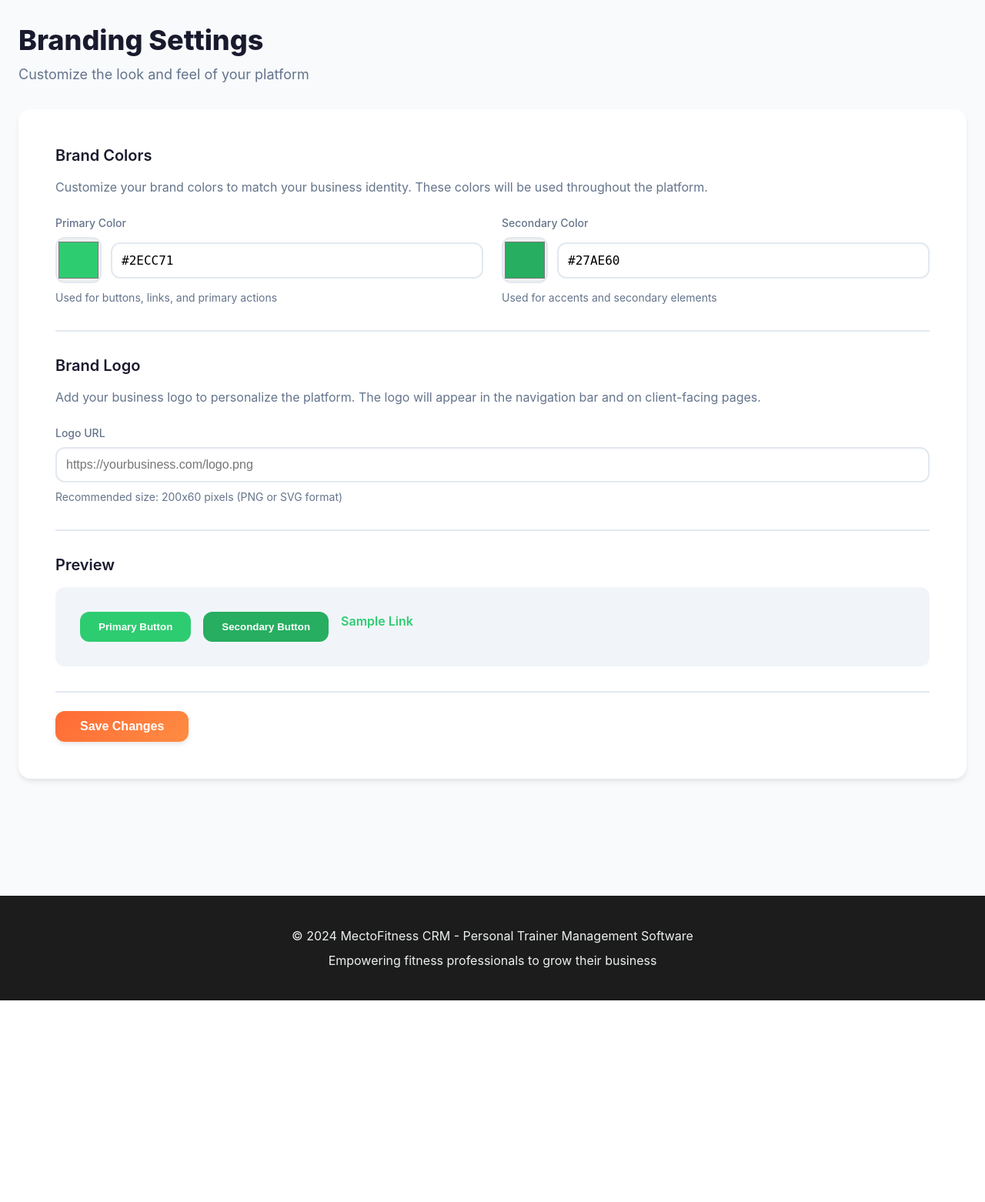
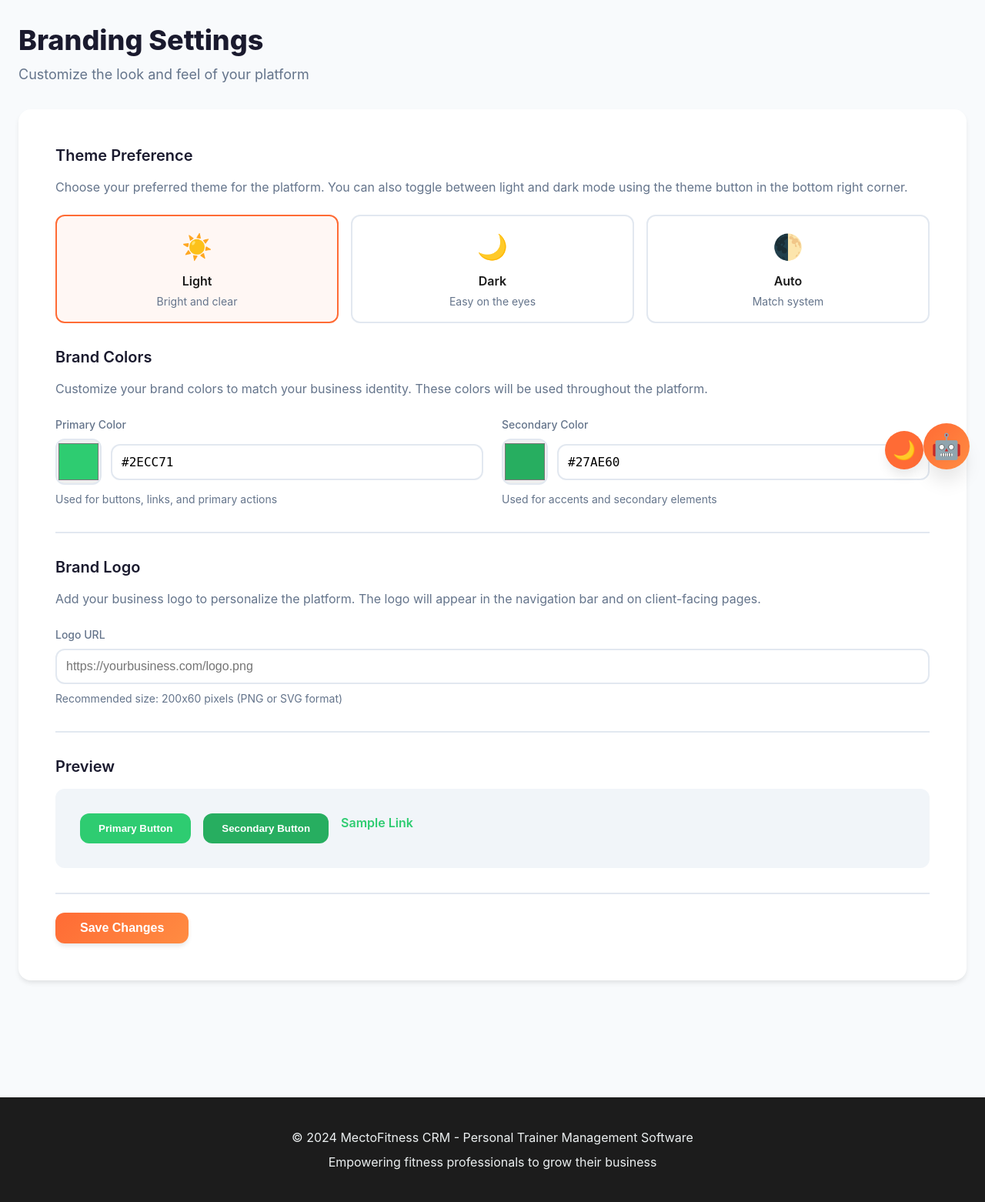
Before and after one commit to JonSvitna/MectofitnessCRM, a Flask app: page /settings/branding in a window 1280 px wide. Shown: the part 170-1732 px from the top of the page at 77% size. Before the commit the page ends 1470 px from the top, so only its background shows below. Run offline with Flask 3, Linux system fonts and the light colour scheme; the visitor is signed in with stand-in values (Sample User, id 1); data comes from the database, SQL or seed files in the repository.

Commit message:
Add light/dark theme system with user preferences
Co-authored-by: JonSvitna <190561461+JonSvitna@users.noreply.github.com>

```diff
--- a/app/models/settings.py
+++ b/app/models/settings.py
@@ -50,6 +50,9 @@ class TrainerSettings(db.Model):
     # Branding
     primary_color = db.Column(db.String(7), default='#2ECC71')
     secondary_color = db.Column(db.String(7), default='#27AE60')
+
+    # Theme Preference
+    theme_preference = db.Column(db.String(10), default='light')  # 'light', 'dark', or 'auto'
 
     # Timestamps
     created_at = db.Column(db.DateTime, default=datetime.utcnow)
--- a/app/routes/settings.py
+++ b/app/routes/settings.py
@@ -1,5 +1,5 @@
 """Settings and configuration routes."""
-from flask import Blueprint, render_template, redirect, url_for, flash, request
+from flask import Blueprint, render_template, redirect, url_for, flash, request, jsonify
 from flask_login import login_required, current_user
 from app import db
 from app.models.settings import TrainerSettings
@@ -235,9 +235,34 @@ def branding():
         settings.primary_color = request.form.get('primary_color', '#2ECC71')
         settings.secondary_color = request.form.get('secondary_color', '#27AE60')
         settings.business_logo_url = request.form.get('business_logo_url')
+        settings.theme_preference = request.form.get('theme_preference', 'light')
 
         db.session.commit()
         flash('Branding settings updated!', 'success')
         return redirect(url_for('settings.branding'))
 
     return render_template('settings/branding.html', settings=settings)
+
+
+@bp.route('/update-theme', methods=['POST'])
+@login_required
+def update_theme():
+    """Update user's theme preference via API."""
+    try:
+        data = request.get_json()
+        theme = data.get('theme', 'light')
+
+        if theme not in ['light', 'dark', 'auto']:
+            return jsonify({'success': False, 'error': 'Invalid theme'}), 400
+
+        settings = TrainerSettings.query.filter_by(trainer_id=current_user.id).first()
+        if not settings:
+            settings = TrainerSettings(trainer_id=current_user.id)
+            db.session.add(settings)
+
+        settings.theme_preference = theme
+        db.session.commit()
+
+        return jsonify({'success': True, 'theme': theme})
+    except Exception as e:
+        return jsonify({'success': False, 'error': str(e)}), 500
--- /dev/null
+++ b/app/static/css/theme.css
@@ -0,0 +1,437 @@
+/**
+ * MectoFitness CRM - Light & Dark Theme System
+ * Provides consistent theming with user-selectable light/dark modes
+ */
+
+/* ===== DEFAULT THEME (LIGHT) ===== */
+:root {
+    /* Theme Colors - Light Mode */
+    --theme-bg-primary: #FFFFFF;
+    --theme-bg-secondary: #F8FAFC;
+    --theme-bg-tertiary: #F1F5F9;
+    --theme-bg-elevated: #FFFFFF;
+
+    --theme-text-primary: #1A1A2E;
+    --theme-text-secondary: #64748B;
+    --theme-text-tertiary: #94A3B8;
+    --theme-text-inverse: #FFFFFF;
+
+    --theme-border-light: #E2E8F0;
+    --theme-border-medium: #CBD5E1;
+    --theme-border-strong: #94A3B8;
+
+    --theme-input-bg: #FFFFFF;
+    --theme-input-text: #1A1A2E;
+    --theme-input-border: #E2E8F0;
+    --theme-input-border-focus: #FF6B35;
+    --theme-input-placeholder: #94A3B8;
+
+    --theme-card-bg: #FFFFFF;
+    --theme-card-border: #E2E8F0;
+    --theme-card-shadow: 0 4px 6px -1px rgba(0, 0, 0, 0.1);
+
+    /* Brand Colors - Remain constant across themes */
+    --brand-primary: #FF6B35;
+    --brand-secondary: #004E89;
+    --brand-accent: #1AE5BE;
+    --brand-dark: #1A1A2E;
+    --brand-gold: #FFD700;
+
+    /* Semantic Colors */
+    --color-success: #10B981;
+    --color-warning: #F59E0B;
+    --color-danger: #EF4444;
+    --color-info: #3B82F6;
+
+    /* Shadows */
+    --shadow-xs: 0 1px 2px 0 rgba(0, 0, 0, 0.05);
+    --shadow-sm: 0 2px 4px -1px rgba(0, 0, 0, 0.06);
+    --shadow-md: 0 4px 6px -1px rgba(0, 0, 0, 0.1);
+    --shadow-lg: 0 10px 15px -3px rgba(0, 0, 0, 0.1);
+    --shadow-xl: 0 20px 25px -5px rgba(0, 0, 0, 0.1);
+}
+
+/* ===== DARK THEME ===== */
+[data-theme="dark"] {
+    /* Theme Colors - Dark Mode */
+    --theme-bg-primary: #0F172A;
+    --theme-bg-secondary: #1E293B;
+    --theme-bg-tertiary: #334155;
+    --theme-bg-elevated: #1E293B;
+
+    --theme-text-primary: #F1F5F9;
+    --theme-text-secondary: #CBD5E1;
+    --theme-text-tertiary: #94A3B8;
+    --theme-text-inverse: #0F172A;
+
+    --theme-border-light: #334155;
+    --theme-border-medium: #475569;
+    --theme-border-strong: #64748B;
+
+    --theme-input-bg: #1E293B;
+    --theme-input-text: #F1F5F9;
+    --theme-input-border: #475569;
+    --theme-input-border-focus: #FF6B35;
+    --theme-input-placeholder: #64748B;
+
+    --theme-card-bg: #1E293B;
+    --theme-card-border: #334155;
+    --theme-card-shadow: 0 4px 6px -1px rgba(0, 0, 0, 0.3);
+
+    /* Shadows adjusted for dark mode */
+    --shadow-xs: 0 1px 2px 0 rgba(0, 0, 0, 0.3);
+    --shadow-sm: 0 2px 4px -1px rgba(0, 0, 0, 0.4);
+    --shadow-md: 0 4px 6px -1px rgba(0, 0, 0, 0.5);
+    --shadow-lg: 0 10px 15px -3px rgba(0, 0, 0, 0.6);
+    --shadow-xl: 0 20px 25px -5px rgba(0, 0, 0, 0.7);
+}
+
+/* ===== APPLY THEME TO BODY ===== */
+body {
+    background-color: var(--theme-bg-secondary);
+    color: var(--theme-text-primary);
+    transition: background-color 0.3s ease, color 0.3s ease;
+}
+
+/* ===== FORM CONTROLS ===== */
+.form-control {
+    background-color: var(--theme-input-bg) !important;
+    color: var(--theme-input-text) !important;
+    border-color: var(--theme-input-border) !important;
+    transition: border-color 0.3s ease, background-color 0.3s ease;
+}
+
+.form-control::placeholder {
+    color: var(--theme-input-placeholder) !important;
+    opacity: 1;
+}
+
+.form-control:focus {
+    border-color: var(--theme-input-border-focus) !important;
+    box-shadow: 0 0 0 3px rgba(255, 107, 53, 0.1) !important;
+}
+
+/* ===== CARDS ===== */
+.card, .form-container, .stat-card {
+    background-color: var(--theme-card-bg) !important;
+    border-color: var(--theme-card-border) !important;
+    box-shadow: var(--theme-card-shadow) !important;
+    transition: background-color 0.3s ease, border-color 0.3s ease;
+}
+
+/* ===== TABLES ===== */
+.table {
+    background: var(--theme-card-bg) !important;
+    color: var(--theme-text-primary) !important;
+}
+
+.table thead {
+    background: var(--theme-bg-tertiary) !important;
+}
+
+.table th {
+    color: var(--theme-text-secondary) !important;
+    border-bottom-color: var(--theme-border-medium) !important;
+}
+
+.table td {
+    border-bottom-color: var(--theme-border-light) !important;
+    color: var(--theme-text-primary) !important;
+}
+
+.table tbody tr:hover {
+    background: var(--theme-bg-tertiary) !important;
+}
+
+/* ===== NAVBAR ===== */
+.navbar {
+    background: linear-gradient(135deg, #1A1A2E 0%, #004E89 100%) !important;
+    /* Keep navbar consistent in both themes */
+}
+
+/* ===== THEME TOGGLE BUTTON ===== */
+.theme-toggle {
+    position: fixed;
+    bottom: 20px;
+    right: 80px;
+    width: 50px;
+    height: 50px;
+    border-radius: 50%;
+    background: var(--brand-primary);
+    border: none;
+    cursor: pointer;
+    display: flex;
+    align-items: center;
+    justify-content: center;
+    font-size: 24px;
+    box-shadow: var(--shadow-lg);
+    transition: all 0.3s ease;
+    z-index: 999;
+}
+
+.theme-toggle:hover {
+    transform: scale(1.1) rotate(15deg);
+    box-shadow: var(--shadow-xl);
+}
+
+.theme-toggle:active {
+    transform: scale(0.95);
+}
+
+/* ===== CHATBOT THEME SUPPORT ===== */
+.ai-chatbot-button {
+    position: fixed;
+    bottom: 20px;
+    right: 20px;
+    width: 60px;
+    height: 60px;
+    border-radius: 50%;
+    background: linear-gradient(135deg, var(--brand-primary), #FF8C42);
+    border: none;
+    cursor: pointer;
+    display: flex;
+    align-items: center;
+    justify-content: center;
+    font-size: 32px;
+    box-shadow: var(--shadow-xl);
+    transition: all 0.3s ease;
+    z-index: 1000;
+}
+
+.ai-chatbot-button:hover {
+    transform: scale(1.1);
+    box-shadow: 0 8px 24px rgba(255, 107, 53, 0.4);
+}
+
+.ai-chatbot-window {
+    position: fixed;
+    bottom: 100px;
+    right: 20px;
+    width: 380px;
+    height: 550px;
+    background: var(--theme-card-bg);
+    border-radius: 16px;
+    box-shadow: var(--shadow-2xl);
+    display: none;
+    flex-direction: column;
+    overflow: hidden;
+    z-index: 1001;
+    transition: all 0.3s ease;
+}
+
+.ai-chatbot-window.active {
+    display: flex;
+    animation: slideUp 0.3s ease;
+}
+
+@keyframes slideUp {
+    from {
+        opacity: 0;
+        transform: translateY(20px);
+    }
+    to {
+        opacity: 1;
+        transform: translateY(0);
+    }
+}
+
+.chatbot-header {
+    background: linear-gradient(135deg, var(--brand-primary), #FF8C42);
+    color: white;
+    padding: 1rem 1.25rem;
+    display: flex;
+    justify-content: space-between;
+    align-items: center;
+}
+
+.chatbot-header h3 {
+    margin: 0;
+    font-size: 1.1rem;
+    font-weight: 600;
+}
+
+.chatbot-close {
+    background: none;
+    border: none;
+    color: white;
+    font-size: 28px;
+    cursor: pointer;
+    line-height: 1;
+    padding: 0;
+    width: 30px;
+    height: 30px;
+    display: flex;
+    align-items: center;
+    justify-content: center;
+    border-radius: 50%;
+    transition: background 0.2s;
+}
+
+.chatbot-close:hover {
+    background: rgba(255, 255, 255, 0.2);
+}
+
+.chatbot-messages {
+    flex: 1;
+    overflow-y: auto;
+    padding: 1rem;
+    background: var(--theme-bg-secondary);
+}
+
+.chat-message {
+    display: flex;
+    gap: 0.75rem;
+    margin-bottom: 1rem;
+    animation: fadeIn 0.3s ease;
+}
+
+.message-avatar {
+    width: 36px;
+    height: 36px;
+    border-radius: 50%;
+    display: flex;
+    align-items: center;
+    justify-content: center;
+    font-size: 20px;
+    flex-shrink: 0;
+}
+
+.message-avatar.ai {
+    background: linear-gradient(135deg, var(--brand-primary), #FF8C42);
+}
+
+.message-avatar.user {
+    background: var(--brand-secondary);
+}
+
+.message-content {
+    max-width: 70%;
+    padding: 0.75rem 1rem;
+    border-radius: 12px;
+    font-size: 0.95rem;
+    line-height: 1.5;
+}
+
+.message-content.ai {
+    background: var(--theme-card-bg);
+    color: var(--theme-text-primary);
+    border: 1px solid var(--theme-border-light);
+}
+
+.message-content.user {
+    background: var(--brand-primary);
+    color: white;
+    margin-left: auto;
+}
+
+.chat-message.user {
+    flex-direction: row-reverse;
+}
+
+.typing-indicator .message-content {
+    display: flex;
+    gap: 4px;
+    padding: 0.75rem 1rem;
+}
+
+.typing-dot {
+    width: 8px;
+    height: 8px;
+    background: var(--theme-text-tertiary);
+    border-radius: 50%;
+    animation: typing 1.4s infinite;
+}
+
+.typing-dot:nth-child(2) {
+    animation-delay: 0.2s;
+}
+
+.typing-dot:nth-child(3) {
+    animation-delay: 0.4s;
+}
+
+@keyframes typing {
+    0%, 60%, 100% {
+        transform: translateY(0);
+        opacity: 0.7;
+    }
+    30% {
+        transform: translateY(-10px);
+        opacity: 1;
+    }
+}
+
+.chatbot-input-area {
+    display: flex;
+    gap: 0.5rem;
+    padding: 1rem;
+    background: var(--theme-card-bg);
+    border-top: 1px solid var(--theme-border-light);
+}
+
+.chatbot-input {
+    flex: 1;
+    padding: 0.75rem 1rem;
+    border: 2px solid var(--theme-border-light);
+    border-radius: 8px;
+    font-size: 0.95rem;
+    background: var(--theme-input-bg);
+    color: var(--theme-input-text);
+    transition: border-color 0.2s;
+}
+
+.chatbot-input:focus {
+    outline: none;
+    border-color: var(--brand-primary);
+}
+
+.chatbot-send {
+    width: 44px;
+    height: 44px;
+    border-radius: 8px;
+    background: var(--brand-primary);
+    border: none;
+    color: white;
+    font-size: 20px;
+    cursor: pointer;
+    display: flex;
+    align-items: center;
+    justify-content: center;
+    transition: all 0.2s;
+}
+
+.chatbot-send:hover {
+    background: #FF8C42;
+    transform: scale(1.05);
+}
+
+.chatbot-send:active {
+    transform: scale(0.95);
+}
+
+/* ===== RESPONSIVE ===== */
+@media (max-width: 768px) {
+    .ai-chatbot-window {
+        width: calc(100vw - 40px);
+        height: calc(100vh - 140px);
+        right: 20px;
+    }
+
+    .theme-toggle {
+        bottom: 100px;
+        right: 20px;
+    }
+}
+
+/* ===== SMOOTH TRANSITIONS ===== */
+* {
+    transition-property: background-color, border-color, color;
+    transition-duration: 0.3s;
+    transition-timing-function: ease;
+}
+
+/* Exclude transitions from certain elements for performance */
+button, a, input, select, textarea,
+.btn, .nav-link, .dropdown-item {
+    transition-property: background-color, border-color, color, transform, box-shadow;
+}
--- /dev/null
+++ b/app/static/js/theme.js
@@ -0,0 +1,139 @@
+/**
+ * Theme Manager for MectoFitness CRM
+ * Handles light/dark theme switching and persistence
+ */
+
+class ThemeManager {
+    constructor() {
+        this.currentTheme = this.getStoredTheme() || 'light';
+        this.init();
+    }
+
+    init() {
+        // Apply stored theme immediately
+        this.applyTheme(this.currentTheme, false);
+
+        // Create theme toggle button
+        this.createToggleButton();
+
+        // Listen for system theme changes
+        this.watchSystemTheme();
+    }
+
+    getStoredTheme() {
+        // Check localStorage first
+        const stored = localStorage.getItem('mecto-theme');
+        if (stored) {
+            return stored;
+        }
+
+        // Check if user has system preference
+        if (window.matchMedia && window.matchMedia('(prefers-color-scheme: dark)').matches) {
+            return 'dark';
+        }
+
+        return 'light';
+    }
+
+    applyTheme(theme, animate = true) {
+        const html = document.documentElement;
+
+        // Add transition class if animating
+        if (animate) {
+            html.style.transition = 'background-color 0.3s ease, color 0.3s ease';
+        }
+
+        // Set theme attribute
+        html.setAttribute('data-theme', theme);
+
+        // Update toggle button icon
+        this.updateToggleIcon(theme);
+
+        // Store preference
+        localStorage.setItem('mecto-theme', theme);
+        this.currentTheme = theme;
+
+        // Save to server if user is logged in
+        this.saveThemeToServer(theme);
+
+        // Remove transition after animation
+        if (animate) {
+            setTimeout(() => {
+                html.style.transition = '';
+            }, 300);
+        }
+    }
+
+    toggleTheme() {
+        const newTheme = this.currentTheme === 'light' ? 'dark' : 'light';
+        this.applyTheme(newTheme, true);
+    }
+
+    createToggleButton() {
+        const button = document.createElement('button');
+        button.className = 'theme-toggle';
+        button.setAttribute('aria-label', 'Toggle theme');
+        button.setAttribute('title', 'Toggle light/dark theme');
+        button.onclick = () => this.toggleTheme();
+
+        document.body.appendChild(button);
+        this.toggleButton = button;
+        this.updateToggleIcon(this.currentTheme);
+    }
+
+    updateToggleIcon(theme) {
+        if (!this.toggleButton) return;
+
+        if (theme === 'dark') {
+            this.toggleButton.innerHTML = '☀️'; // Sun for light mode
+            this.toggleButton.setAttribute('title', 'Switch to light mode');
+        } else {
+            this.toggleButton.innerHTML = '🌙'; // Moon for dark mode
+            this.toggleButton.setAttribute('title', 'Switch to dark mode');
+        }
+    }
+
+    watchSystemTheme() {
+        if (!window.matchMedia) return;
+
+        const mediaQuery = window.matchMedia('(prefers-color-scheme: dark)');
+
+        mediaQuery.addEventListener('change', (e) => {
+            // Only auto-switch if user hasn't manually set a preference
+            const hasManualPreference = localStorage.getItem('mecto-theme');
+            if (!hasManualPreference) {
+                const newTheme = e.matches ? 'dark' : 'light';
+                this.applyTheme(newTheme, true);
+            }
+        });
+    }
+
+    async saveThemeToServer(theme) {
+        try {
+            const response = await fetch('/settings/update-theme', {
+                method: 'POST',
+                headers: {
+                    'Content-Type': 'application/json',
+                },
+                body: JSON.stringify({ theme: theme })
+            });
+
+            if (!response.ok) {
+                console.log('Could not save theme preference to server (user may not be logged in)');
+            }
+        } catch (error) {
+            // Silent fail - user might not be logged in
+            console.log('Theme preference saved locally only');
+        }
+    }
+}
+
+// Initialize theme manager when DOM is ready
+document.addEventListener('DOMContentLoaded', () => {
+    window.themeManager = new ThemeManager();
+});
+
+// Export for use in other scripts
+if (typeof module !== 'undefined' && module.exports) {
+    module.exports = ThemeManager;
+}
--- a/app/templates/auth/login.html
+++ b/app/templates/auth/login.html
@@ -15,14 +15,14 @@
                 <label for="username" style="font-weight: 600; color: #333;">Username</label>
                 <input type="text" id="username" name="username" class="form-control" required
                        placeholder="Enter your username"
-                       style="padding: 0.75rem; font-size: 1rem; border: 2px solid #e5e7eb; border-radius: 8px;">
+                       style="padding: 0.75rem; font-size: 1rem; border: 2px solid #e5e7eb; border-radius: 8px; color: #1A1A2E; background-color: #FFFFFF;">
             </div>
 
             <div class="form-group">
                 <label for="password" style="font-weight: 600; color: #333;">Password</label>
                 <input type="password" id="password" name="password" class="form-control" required
                        placeholder="Enter your password"
-                       style="padding: 0.75rem; font-size: 1rem; border: 2px solid #e5e7eb; border-radius: 8px;">
+                       style="padding: 0.75rem; font-size: 1rem; border: 2px solid #e5e7eb; border-radius: 8px; color: #1A1A2E; background-color: #FFFFFF;">
             </div>
 
             <div class="form-group" style="display: flex; justify-content: space-between; align-items: center;">
--- a/app/templates/base.html
+++ b/app/templates/base.html
@@ -14,9 +14,25 @@
     <meta property="og:type" content="website">
 
     <link rel="stylesheet" href="{{ url_for('static', filename='css/style.css') }}">
+    <link rel="stylesheet" href="{{ url_for('static', filename='css/theme.css') }}">
     {% block extra_css %}{% endblock %}
+
+    {% if current_user.is_authenticated and current_user.settings and current_user.settings.theme_preference %}
+    <script>
+        // Apply saved theme immediately to prevent flash
+        (function() {
+            const savedTheme = '{{ current_user.settings.theme_preference }}';
+            if (savedTheme === 'auto') {
+                const prefersDark = window.matchMedia && window.matchMedia('(prefers-color-scheme: dark)').matches;
+                document.documentElement.setAttribute('data-theme', prefersDark ? 'dark' : 'light');
+            } else {
+                document.documentElement.setAttribute('data-theme', savedTheme);
+            }
+        })();
+    </script>
+    {% endif %}
 </head>
-<body>
+<body data-theme="light">
     <nav class="navbar">
         <div class="container">
             <div class="nav-brand">
@@ -75,6 +91,10 @@
         </div>
     </footer>
 
+    <script src="{{ url_for('static', filename='js/theme.js') }}"></script>
+    {% if current_user.is_authenticated %}
+    <script src="{{ url_for('static', filename='js/chatbot.js') }}"></script>
+    {% endif %}
     <script src="{{ url_for('static', filename='js/main.js') }}"></script>
     {% block extra_js %}{% endblock %}
 </body>
--- a/app/templates/settings/branding.html
+++ b/app/templates/settings/branding.html
@@ -30,6 +30,49 @@
             {% endwith %}
 
             <form method="POST" style="display: flex; flex-direction: column; gap: var(--space-8);">
+                <!-- Theme Preference -->
+                <div>
+                    <h2 style="font-size: var(--text-xl); font-weight: var(--font-semibold); margin-bottom: var(--space-4); color: var(--text-primary);">Theme Preference</h2>
+                    <p style="color: var(--text-secondary); margin-bottom: var(--space-6); font-size: var(--text-base);">
+                        Choose your preferred theme for the platform. You can also toggle between light and dark mode using the theme button in the bottom right corner.
+                    </p>
+
+                    <div style="display: grid; grid-template-columns: repeat(auto-fit, minmax(180px, 1fr)); gap: var(--space-4);">
+                        <!-- Light Theme -->
+                        <label style="position: relative; cursor: pointer;">
+                            <input type="radio" name="theme_preference" value="light" {% if not settings.theme_preference or settings.theme_preference == 'light' %}checked{% endif %}
+                                   style="position: absolute; opacity: 0; pointer-events: none;">
+                            <div class="theme-option" data-theme="light" style="padding: var(--space-4); border: 2px solid var(--border-light); border-radius: var(--radius-lg); text-align: center; transition: all 0.2s;">
+                                <div style="font-size: 2rem; margin-bottom: var(--space-2);">☀️</div>
+                                <div style="font-weight: var(--font-semibold); margin-bottom: var(--space-1);">Light</div>
+                                <div style="font-size: var(--text-sm); color: var(--text-secondary);">Bright and clear</div>
+                            </div>
+                        </label>
+
+                        <!-- Dark Theme -->
+                        <label style="position: relative; cursor: pointer;">
+                            <input type="radio" name="theme_preference" value="dark" {% if settings.theme_preference == 'dark' %}checked{% endif %}
+                                   style="position: absolute; opacity: 0; pointer-events: none;">
+                            <div class="theme-option" data-theme="dark" style="padding: var(--space-4); border: 2px solid var(--border-light); border-radius: var(--radius-lg); text-align: center; transition: all 0.2s;">
+                                <div style="font-size: 2rem; margin-bottom: var(--space-2);">🌙</div>
+                                <div style="font-weight: var(--font-semibold); margin-bottom: var(--space-1);">Dark</div>
+                                <div style="font-size: var(--text-sm); color: var(--text-secondary);">Easy on the eyes</div>
+                            </div>
+                        </label>
+
+                        <!-- Auto Theme -->
+                        <label style="position: relative; cursor: pointer;">
+                            <input type="radio" name="theme_preference" value="auto" {% if settings.theme_preference == 'auto' %}checked{% endif %}
+                                   style="position: absolute; opacity: 0; pointer-events: none;">
+                            <div class="theme-option" data-theme="auto" style="padding: var(--space-4); border: 2px solid var(--border-light); border-radius: var(--radius-lg); text-align: center; transition: all 0.2s;">
+                                <div style="font-size: 2rem; margin-bottom: var(--space-2);">🌓</div>
+                                <div style="font-weight: var(--font-semibold); margin-bottom: var(--space-1);">Auto</div>
+                                <div style="font-size: var(--text-sm); color: var(--text-secondary);">Match system</div>
+                            </div>
+                        </label>
+                    </div>
+                </div>
+
                 <!-- Brand Colors -->
                 <div>
                     <h2 style="font-size: var(--text-xl); font-weight: var(--font-semibold); margin-bottom: var(--space-4); color: var(--text-primary);">Brand Colors</h2>
@@ -137,5 +180,22 @@ document.getElementById('primary_color').addEventListener('input', function(e) {
 document.getElementById('secondary_color').addEventListener('input', function(e) {
     this.nextElementSibling.value = e.target.value;
 });
+
+// Highlight selected theme option
+document.querySelectorAll('input[name="theme_preference"]').forEach(radio => {
+    const updateThemeSelection = () => {
+        document.querySelectorAll('.theme-option').forEach(option => {
+            option.style.borderColor = 'var(--border-light)';
+            option.style.background = 'transparent';
+        });
+
+        const selectedOption = document.querySelector('input[name="theme_preference"]:checked').parentElement.querySelector('.theme-option');
+        selectedOption.style.borderColor = 'var(--brand-primary)';
+        selectedOption.style.background = 'rgba(255, 107, 53, 0.05)';
+    };
+
+    radio.addEventListener('change', updateThemeSelection);
+    updateThemeSelection();
+});
 </script>
 {% endblock %}
```
Also changed, not shown: migrations/add_theme_preference.sql (added, +15 -0 lines).
